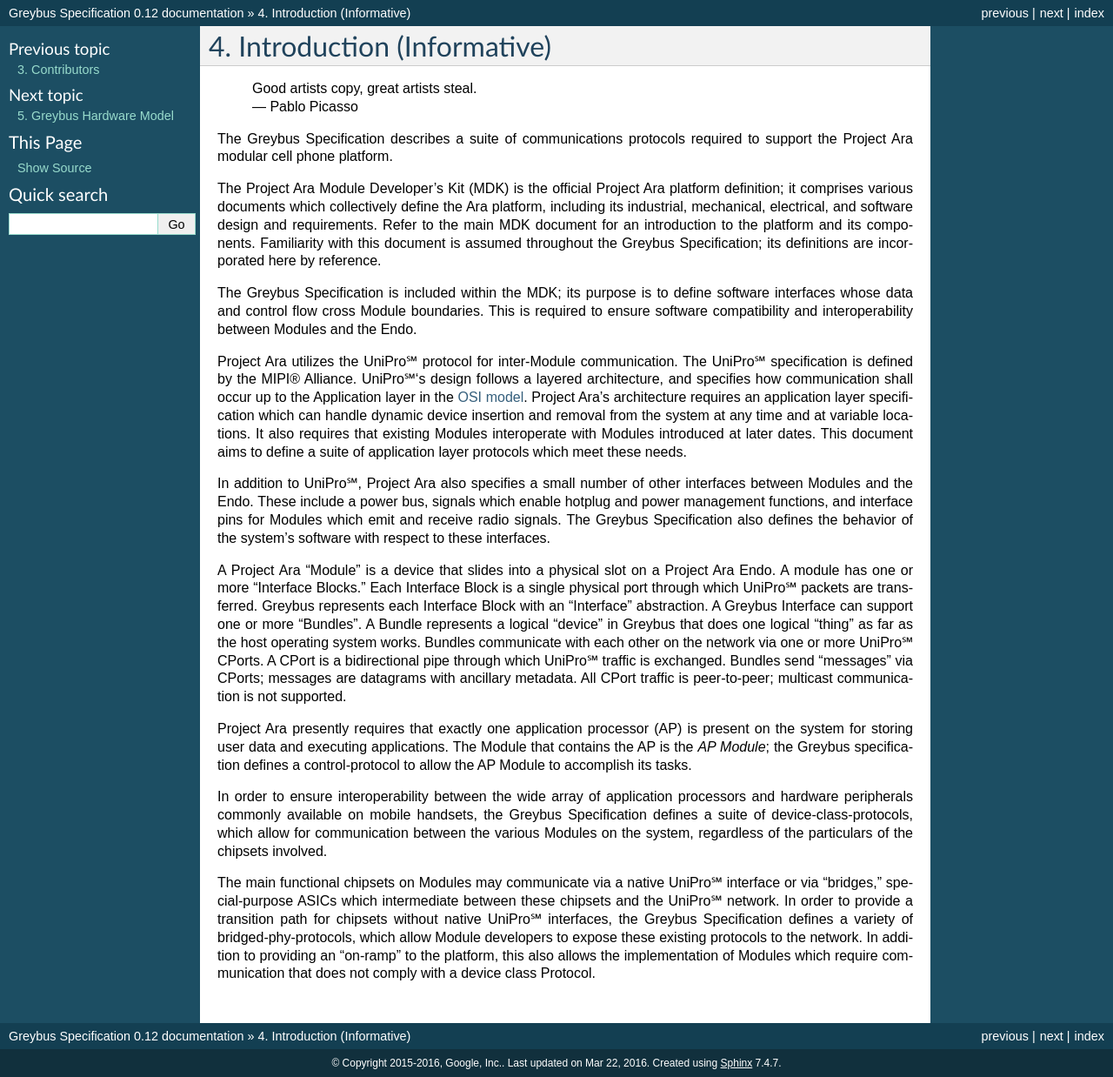
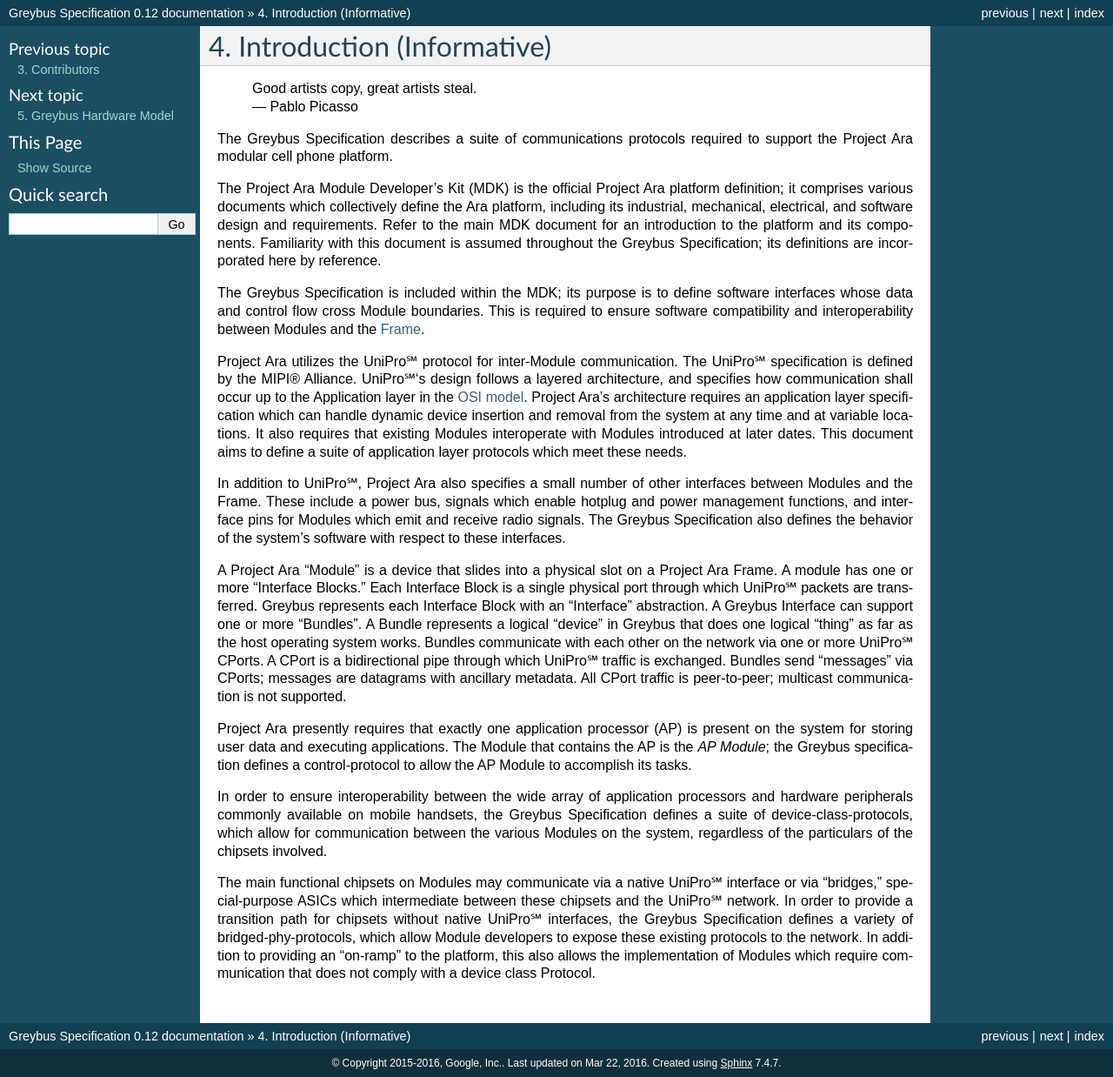
Before and after one commit to projectara/greybus-spec, a Sphinx documentation site: the page built from source/introduction.rst, in a window 1280 px wide. Shown: the whole page at 87% size. Built offline with Sphinx 7.4.7, drawn with Linux system fonts in a browser that asks for light colours; pages that are not in the unit, such as notebooks, are missing from menus.

Commit message:
greybus-spec: replace "endo" with "frame"
The "endo" term is obsolete and has gone away from the Glossary. Replace
all occurrences within the main body of the text accordingly, using the
opportunity to add some links to the Glossary itself.

Signed-off-by: Marti Bolivar <mbolivar@leaflabs.com>
Reviewed-by: Alex Elder <elder@linaro.org>
Signed-off-by: Greg Kroah-Hartman <gregkh@google.com>

```diff
--- a/source/hardware_model.rst
+++ b/source/hardware_model.rst
@@ -7,13 +7,13 @@
 A Greybus system shall be composed of the following physical
 components:
 
-1. An "endoskeleton" (or *Endo*), consisting of the following elements:
+1. A :ref:`Frame <glossary-frame>`, consisting of the following elements:
 
    - One or more |unipro| switches, which distribute |unipro| network
      traffic throughout the Greybus network.
 
    - One or more *interface blocks*. These are the connectors which
-     expose the Endo's communication interface to other
+     expose the Frame's power and communication interfaces to other
      elements in a Greybus system.
 
    - Exactly one Supervisory Controller, hereafter referred to as the
@@ -22,7 +22,7 @@
      and its RF bus.
 
 2. One or more Modules, which are physically inserted into slots on
-   the Endo. Modules shall implement Communication Protocols
+   the Frame. Modules shall implement Communication Protocols
    in accordance with this document's specifications.
 
 3. Exactly one Application Processor Module, hereafter referred to as
--- a/source/intf_info.rst
+++ b/source/intf_info.rst
@@ -163,7 +163,8 @@
 Interface descriptor describes an access point for a Module to the
 |unipro| network. Each interface represents a single physical port
 through which |unipro| packets are transferred. Every Module shall have
-at least one interface. Each interface has a unique ID within the Endo.
+at least one interface. Each interface has a unique ID within the
+:ref:`Frame <glossary-frame>`.
 
 This descriptor describes Interface-specific values as set by the vendor who
 created the Interface. Every Manifest shall have exactly one Interface
--- a/source/introduction.rst
+++ b/source/introduction.rst
@@ -32,7 +32,8 @@
 The Greybus Specification is included within the MDK; its purpose is
 to define software interfaces whose data and control flow cross
 Module boundaries. This is required to ensure software compatibility
-and interoperability between Modules and the Endo.
+and interoperability between Modules and the :ref:`Frame
+<glossary-frame>`.
 
 Project Ara utilizes the |unipro| protocol for inter-Module
 communication. The |unipro| specification is defined by the |mipi|
@@ -48,14 +49,14 @@
 meet these needs.
 
 In addition to |unipro|, Project Ara also specifies a small number of
-other interfaces between Modules and the Endo. These include a
+other interfaces between Modules and the Frame. These include a
 power bus, signals which enable hotplug and power management
 functions, and interface pins for Modules which emit and receive radio
 signals. The Greybus Specification also defines the behavior of the
 system's software with respect to these interfaces.
 
 A Project Ara "Module" is a device that slides into a physical slot on
-a Project Ara Endo.  A module has one or more "Interface Blocks."  Each
+a Project Ara Frame.  A module has one or more "Interface Blocks."  Each
 Interface Block is a single physical port through which
 |unipro| packets are transferred.  Greybus represents each Interface
 Block with an "Interface" abstraction.  A Greybus Interface can support
```
Also changed, not shown: source/special.rst (+14 -13 lines).
